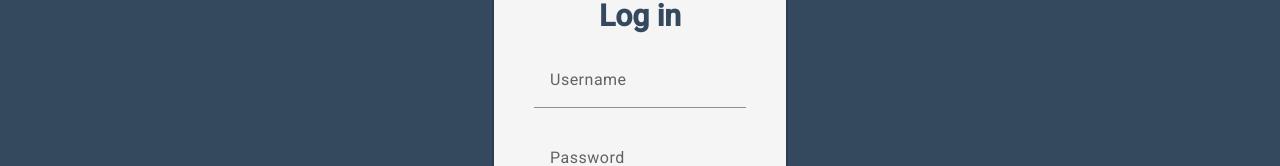
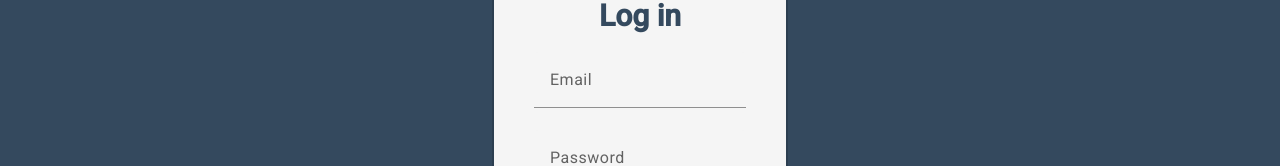
Before and after one commit to dxnn20/iTec2024, an Angular app in the folder frontend/: page /login-page in a window 1280 px wide. Shown: the part 244-410 px from the top of the page. Built offline with nearby package versions, Linux system fonts and the light colour scheme.

Commit message:
send email as notif

```diff
--- a/frontend/package.json
+++ b/frontend/package.json
@@ -20,6 +20,7 @@
     "@angular/platform-browser": "^17.3.0",
     "@angular/platform-browser-dynamic": "^17.3.0",
     "@angular/router": "^17.3.0",
+    "@emailjs/browser": "^4.3.3",
     "rxjs": "~7.8.0",
     "tslib": "^2.3.0",
     "zone.js": "~0.14.3"
--- a/frontend/src/app/pages/login-page/login-page.component.html
+++ b/frontend/src/app/pages/login-page/login-page.component.html
@@ -5,7 +5,7 @@
     </div>
     <div class="boxBody">
       <mat-form-field appearance="fill">
-        <input [(ngModel)]="username" matInput placeholder="Username">
+        <input [(ngModel)]="username" matInput placeholder="Email">
       </mat-form-field>
       <mat-form-field appearance="fill">
         <input matInput placeholder="Password" [(ngModel)]="password" type="password">
--- a/frontend/src/app/pages/sign-up-page/sign-up-page.component.html
+++ b/frontend/src/app/pages/sign-up-page/sign-up-page.component.html
@@ -5,7 +5,7 @@
     </div>
     <div class="boxBody">
       <mat-form-field appearance="fill">
-        <input [(ngModel)]="user.username" matInput placeholder="Username">
+        <input [(ngModel)]="user.username" matInput placeholder="Email">
       </mat-form-field>
       <mat-form-field appearance="fill">
         <input matInput placeholder="Password" [(ngModel)]="user.password" type="password">
--- a/frontend/src/app/pages/view-endpoints/view-endpoints.component.ts
+++ b/frontend/src/app/pages/view-endpoints/view-endpoints.component.ts
@@ -1,3 +1,4 @@
+
 import { Component } from '@angular/core';
 import {MatButton, MatIconButton} from "@angular/material/button";
 import {
@@ -17,6 +18,7 @@ import {ActivatedRoute, Router} from "@angular/router";
 import {MatDialog} from "@angular/material/dialog";
 import {EndPointViewComponent} from "../../pages-components/end-point-view/end-point-view.component";
 import {interval} from "rxjs";
+import emailjs from '@emailjs/browser';
 
 @Component({
   selector: 'app-view-endpoints',
@@ -40,6 +42,7 @@ import {interval} from "rxjs";
   styleUrl: './view-endpoints.component.scss'
 })
 export class ViewEndpointsComponent {
+  username: string;
   dataSource : Endpoint[] = []
 
   protected endPoint: Endpoint = new Endpoint()
@@ -84,5 +87,21 @@ export class ViewEndpointsComponent {
   report(row: Endpoint, event:Event) {
     event.stopPropagation()
     this.http.post('http://localhost:1201/endpoint/reportBugById/' + row.id, {}).subscribe()
+
+  }
+
+  send(row: Endpoint, event:Event) {
+
+
+    event.stopPropagation()
+    this.http.post('http://localhost:1201/getUserIdByEndpointId' + row.id, {}).subscribe(
+      (data: any) => {
+        this.username = data;
+      }
+    )
+
+    emailjs.send("service_5hf2qqo","template_mxxpzyg",{
+      reply_to: "theAdminEmail@something.com",
+    });
   }
 }
```
Also changed, not shown: 1 other file (tests, documents, lock files or other folders).
